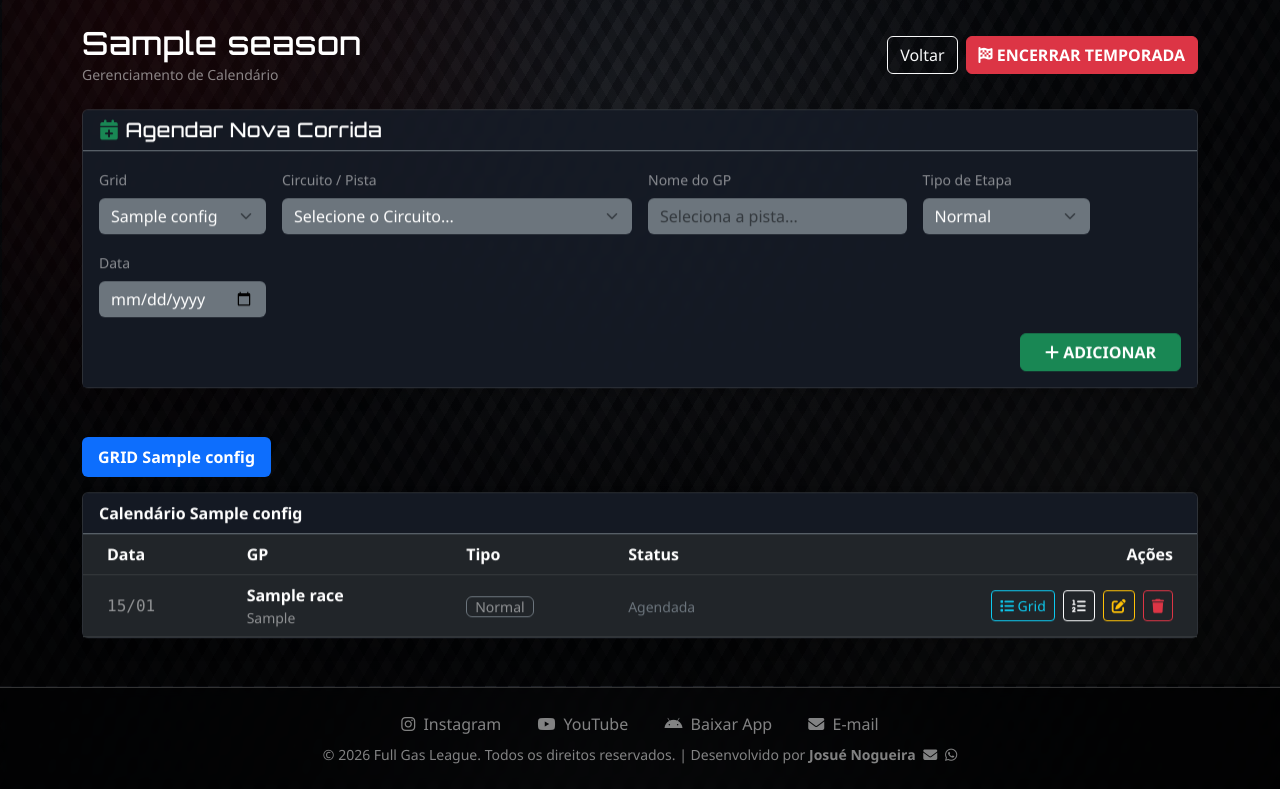
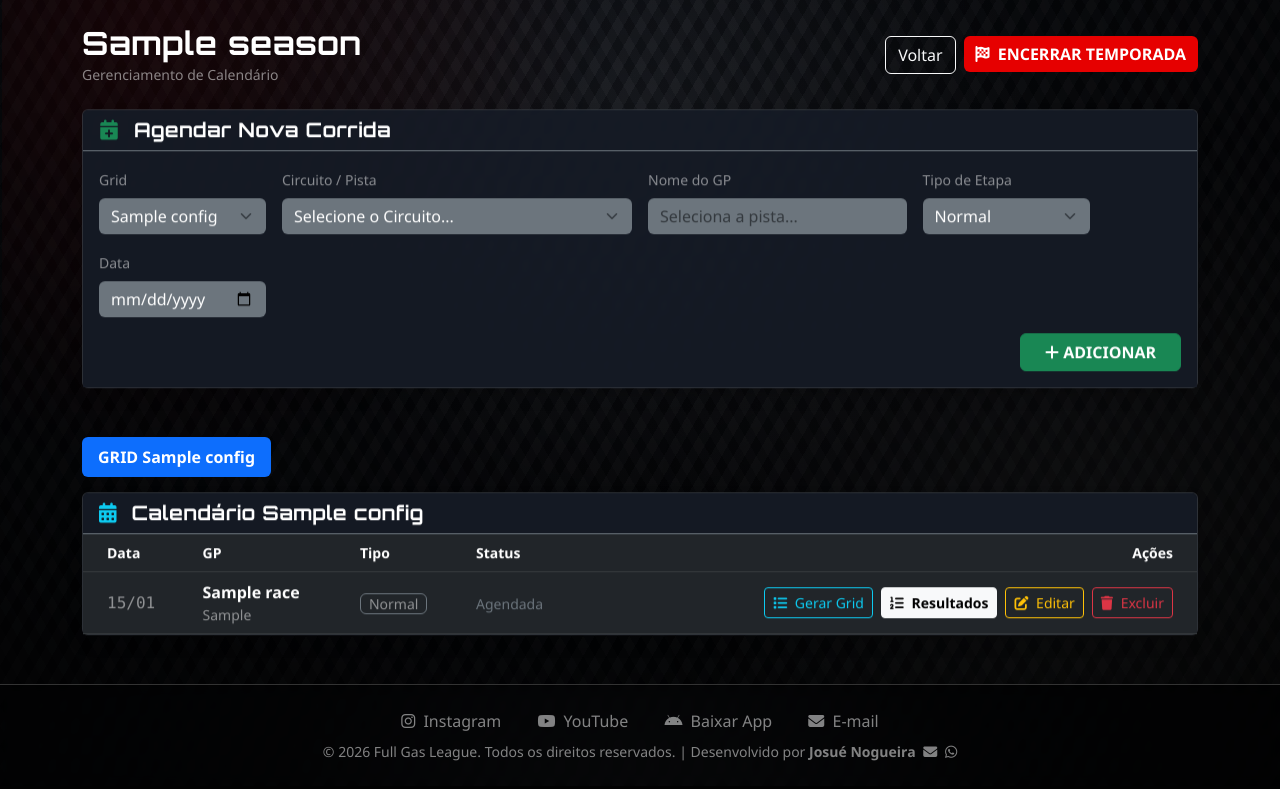
Before and after one commit to JosunoBR/Full-Gas-League, a Flask app: page /admin/seasons/1 in a window 1280 px wide. Shown: the part 114-903 px from the top of the page. After the commit the page ends 875 px from the top, so only its background shows below. Run offline with Flask 3, Linux system fonts and the light colour scheme; a user stored in the database is signed in; tables that the repository leaves empty hold one stand-in row (values such as "Sample post"); some web fonts are replaced.

Commit message:
alterações visuais

```diff
--- a/app/templates/admin/season_detail.html
+++ b/app/templates/admin/season_detail.html
@@ -3,7 +3,7 @@
 {% block content %}
 <div class="d-flex justify-content-between align-items-center mb-4">
     <div>
-        <h2 class="text-white mb-0">{{ season.nome }}</h2>
+        <h2 class="text-white fw-bold mb-0">{{ season.nome }}</h2>
         <small class="text-white-50">Gerenciamento de Calendário</small>
         {% if not season.ativa %}
             <span class="badge bg-danger ms-2">ARQUIVADA</span>
@@ -14,9 +14,9 @@
         <a href="{{ url_for('admin.seasons') }}" class="btn btn-outline-light">Voltar</a>
 
         {% if season.ativa %}
-        <form method="POST" action="{{ url_for('admin.close_season', season_id=season.id) }}" onsubmit="return confirm('ATENÇÃO: Isso encerrará o campeonato atual, arquivará os resultados e RESETARÁ a CNH de todos os pilotos para 25 pontos.\n\nDeseja confirmar?');">
-            <button type="submit" class="btn btn-danger fw-bold">
-                <i class="fa-solid fa-flag-checkered"></i> ENCERRAR TEMPORADA
+        <form method="POST" action="{{ url_for('admin.close_season', season_id=season.id) }}" onsubmit="return confirm('ATENÇÃO: Isso encerrará o campeonato atual, arquivará os resultados e RESETARÁ a CNH de todos os pilotos para 25 pontos.\n\nDeseja confirmar?');" class="d-inline">
+            <button type="submit" class="btn btn-red fw-bold">
+                <i class="fa-solid fa-flag-checkered me-1"></i> ENCERRAR TEMPORADA
             </button>
         </form>
         {% endif %}
@@ -28,7 +28,7 @@
     <div class="col-md-12 mb-5">
         <div class="card shadow border-secondary">
             <div class="card-header bg-dark border-secondary">
-                <h5 class="mb-0 text-white"><i class="fa-solid fa-calendar-plus text-success"></i> Agendar Nova Corrida</h5>
+                <h5 class="text-white fw-bold mb-0"><i class="fa-solid fa-calendar-plus text-success me-2"></i> Agendar Nova Corrida</h5>
             </div>
             <div class="card-body bg-dark text-white">
                 <form method="POST" class="row g-3 align-items-end">
@@ -40,9 +40,7 @@
                                 <option value="{{ config.id }}">{{ config.nome }}</option>
                             {% endfor %}
                             {% if not grid_configs %}
-                                <option value="ELITE">Elite</option>
-                                <option value="ADVANCED">Advanced</option>
-                                <option value="INITIAL">Initial</option>
+                                <option value="" disabled selected>Nenhum grid cadastrado</option>
                             {% endif %}
                         </select>
                     </div>
@@ -96,35 +94,30 @@
 </div>
 {% endif %}
 
+{% if grid_configs %}
 <ul class="nav nav-pills mb-3" id="pills-tab" role="tablist">
     {% for config in grid_configs %}
     <li class="nav-item" role="presentation">
         <button class="nav-link {% if loop.first %}active{% endif %} fw-bold" id="pills-{{ config.id or config.nome|lower }}-tab" data-bs-toggle="pill" data-bs-target="#pills-{{ config.id or config.nome|lower }}" type="button" role="tab">GRID {{ config.nome }}</button>
     </li>
     {% endfor %}
-    {% if not grid_configs %}
-        {% for grid_name in ['ELITE', 'ADVANCED', 'INITIAL'] %}
-        <li class="nav-item" role="presentation">
-            <button class="nav-link {% if loop.first %}active{% endif %} fw-bold" id="pills-{{ grid_name|lower }}-tab" data-bs-toggle="pill" data-bs-target="#pills-{{ grid_name|lower }}" type="button" role="tab">GRID {{ grid_name }}</button>
-        </li>
-        {% endfor %}
-    {% endif %}
 </ul>
+{% endif %}
 
 <div class="tab-content" id="pills-tabContent">
-    {% set loop_grids = grid_configs if grid_configs else [{'id': 0, 'nome': 'ELITE'}, {'id': 0, 'nome': 'ADVANCED'}, {'id': 0, 'nome': 'INITIAL'}] %}
-    {% for g_item in loop_grids %}
+    {% if grid_configs %}
+    {% for g_item in grid_configs %}
     <div class="tab-pane fade {% if loop.first %}show active{% endif %}" id="pills-{{ g_item.id or g_item.nome|lower }}" role="tabpanel">
 
         <div class="card shadow border-secondary">
             <div class="card-header bg-dark border-secondary">
-                <strong class="text-white">Calendário {{ g_item.nome }}</strong>
+                <h5 class="text-white fw-bold mb-0"><i class="fa-solid fa-calendar-days text-info me-2"></i> Calendário {{ g_item.nome }}</h5>
             </div>
             <div class="card-body bg-dark p-0">
                 <div class="table-responsive">
                     <table class="table table-dark table-hover mb-0 align-middle">
                         <thead>
-                            <tr>
+                            <tr class="small text-white-50">
                                 <th class="ps-4">Data</th>
                                 <th>GP</th>
                                 <th>Tipo</th>
@@ -168,28 +161,28 @@
                                             <a href="{{ url_for('admin.generate_grid_text', race_id=race.id) }}"
                                                class="btn btn-sm btn-outline-info"
                                                title="Gerar Lista de Carros (WhatsApp)">
-                                                <i class="fa-solid fa-list"></i> Grid
+                                                <i class="fa-solid fa-list me-1"></i> Gerar Grid
                                             </a>
 
                                             <a href="{{ url_for('admin.race_results', race_id=race.id) }}"
-                                               class="btn btn-sm {{ 'btn-outline-success' if race.status == 'Concluida' else 'btn-outline-light' }}"
+                                               class="btn btn-sm {{ 'btn-success' if race.status == 'Concluida' else 'btn-light' }} fw-bold"
                                                title="Lançar/Ver Resultados">
-                                                <i class="fa-solid fa-list-ol"></i>
+                                                <i class="fa-solid fa-list-ol me-1"></i> Resultados
                                             </a>
 
                                             <a href="{{ url_for('admin.edit_race', race_id=race.id) }}" class="btn btn-sm btn-outline-warning" title="Editar">
-                                                <i class="fa-solid fa-pen-to-square"></i>
+                                                <i class="fa-solid fa-pen-to-square me-1"></i> Editar
                                             </a>
 
-                                            <form method="POST" action="{{ url_for('admin.delete_race', race_id=race.id) }}" onsubmit="return confirm('Excluir corrida?');">
+                                            <form method="POST" action="{{ url_for('admin.delete_race', race_id=race.id) }}" onsubmit="return confirm('Excluir corrida?');" class="d-inline">
                                                 <button type="submit" class="btn btn-sm btn-outline-danger" title="Excluir">
-                                                    <i class="fa-solid fa-trash"></i>
+                                                    <i class="fa-solid fa-trash me-1"></i> Excluir
                                                 </button>
                                             </form>
                                         {% else %}
                                             {% if race.status == 'Concluida' %}
-                                                <a href="{{ url_for('admin.race_results', race_id=race.id) }}" class="btn btn-sm btn-outline-secondary">
-                                                    <i class="fa-solid fa-eye"></i> Ver Resultados
+                                                <a href="{{ url_for('admin.race_results', race_id=race.id) }}" class="btn btn-sm btn-outline-secondary" title="Ver Súmula da Corrida">
+                                                    <i class="fa-solid fa-eye me-1"></i> Ver Súmula
                                                 </a>
                                             {% endif %}
                                         {% endif %}
@@ -211,6 +204,11 @@
 
     </div>
     {% endfor %}
+    {% else %}
+        <div class="alert alert-warning text-center fw-bold">
+            <i class="fa-solid fa-triangle-exclamation"></i> NENHUM GRID CONFIGURADO PARA ESTA TEMPORADA. CADASTRE OS GRIDS AO CRIAR UMA NOVA TEMPORADA.
+        </div>
+    {% endif %}
 </div>
 
 <script>
```
